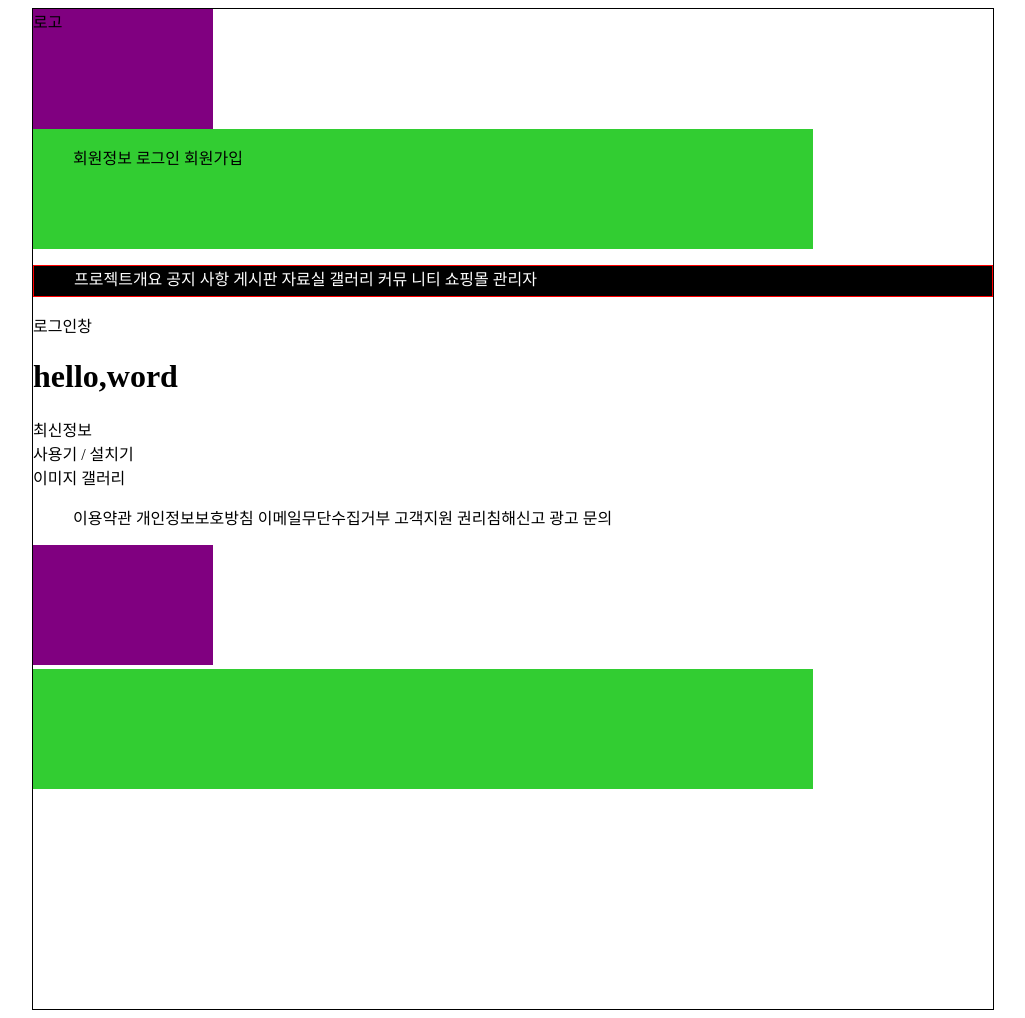
After one commit to Hy30k92/mhouse, a Python web app: template views/templates/min/semi.html in a window 1280 px wide. The commit adds this page. Shown: the whole page, without its empty margins (127-1152 px from the left). Run offline with Jinja, Linux system fonts and the light colour scheme; the template is opened without the code that fills it, so the values that code supplies are empty.

Commit message:
프로젝트2 메인 바탕

```diff
--- /dev/null
+++ b/app/__init__.py
@@ -0,0 +1,4 @@
+from flask import Flask
+
+app = Flask(__name__)
+app.config.from_object("config")  # 이 설정은 config.py를 찾으려고 합니다
--- a/app/routes/mh.py
+++ b/app/routes/mh.py
@@ -10,3 +10,7 @@ templates = Jinja2Templates(directory='views/templates')
 @mh_router.get("/mh", response_class=HTMLResponse)
 async def mh(req: Request):
     return templates.TemplateResponse('min/mh.html', {'request': req})
+
+@mh_router.get("/semi", response_class=HTMLResponse)
+async def semi(req: Request):
+    return templates.TemplateResponse('min/semi.html', {'request': req})
--- a/main.py
+++ b/main.py
@@ -15,3 +15,7 @@ app.include_router(mh_router, prefix='/mh')
 @app.get("/", response_class=HTMLResponse)
 async def index(req: Request):
     return templates.TemplateResponse('index.html', {'request': req})
+
+@app.get("/semi", response_class=HTMLResponse)
+async def semi(req: Request):
+    return templates.TemplateResponse('/html/semi', {'request': req})
--- a/views/templates/index.html
+++ b/views/templates/index.html
@@ -7,5 +7,6 @@
 <body>
     <h1>민혁</h1>
     <div><a href="/mh/mh">이동</a></div>
+    <div><a href="/mh/semi">세미</a></div>
 </body>
 </html>
--- /dev/null
+++ b/views/templates/min/semi.html
@@ -0,0 +1,76 @@
+<!DOCTYPE html>
+<html lang="ko">
+<head>
+    <meta charset="UTF-8">
+    <title>세미2</title>
+    <style>
+        #cbox {border: 1px solid black; height: 1000px; width: 960px; margin: auto;  position: relative }
+
+        #pbox{ width: 180px; height: 120px; background: purple; display: inline-block; }
+        #gbox{ width: 780px; height: 120px; background: limegreen; display: inline-block }
+
+        nav ul {height: 30px;background: black; color: white; border: 1px solid red; }
+        ul li{display:inline-block; }
+
+
+
+        #pbox1{ width: 180px; height: 120px; background: purple; display: inline-block; }
+        #gbox1{ width: 780px; height: 120px; background: limegreen; display: inline-block }
+    </style>
+</head>
+<body>
+    <form method="post">
+        <div id="cbox">
+            <header>
+            <div id="pbox">로고</div>
+                <div id="gbox">
+                    <ul>
+                        <li>회원정보</li>
+                        <li>로그인</li>
+                        <li>회원가입</li>
+                    </ul>
+            </div>
+            <nav>
+                <ul>
+                    <li>프로젝트개요 </li>
+                    <li>공지 사항</li>
+                    <li>게시판</li>
+                    <li>자료실</li>
+                    <li>갤러리</li>
+                    <li>커뮤 니티</li>
+                    <li>쇼핑몰</li>
+                    <li>관리자</li>
+                </ul>
+        </nav>
+            </header>
+
+        <main>
+            <div>로그인창</div>
+
+            <div id="obox">
+                <h1>hello,word</h1>
+                <div>최신정보</div>
+                <div>사용기 / 설치기</div>
+                <div>이미지 갤러리</div>
+            </div>
+        </main>
+
+        <footer>
+            <ul>
+                <li>이용약관</li>
+                <li>개인정보보호방침</li>
+                <li>이메일무단수집거부</li>
+                <li>고객지원</li>
+                <li>권리침해신고</li>
+                <li>광고 문의</li>
+            </ul>
+        </footer>
+
+         <div id="pbox1"></div>
+            <div id="gbox1"></div>
+
+
+
+    </form>
+</body>
+</html>
```
